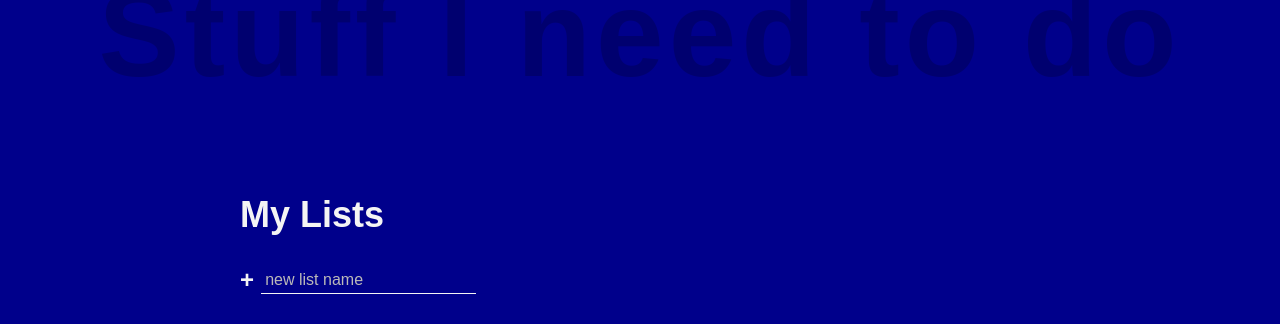
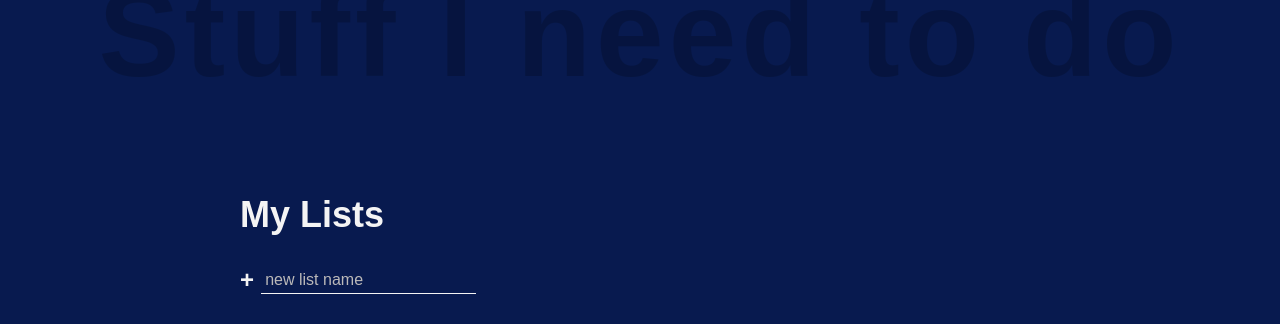
Before and after one commit to do2qnme13/to_do_list, a plain HTML site: page index.html in a window 1280 px wide. Drawn offline with Linux system fonts and the light colour scheme.

Commit message:
Update style.css

```diff
--- a/style.css
+++ b/style.css
@@ -1,5 +1,5 @@
 :root {
-  --clr-primary: darkblue;
+  --clr-primary: #081a4f;
   --clr-light: #f4f4f4;
   --clr-dark: #333;
   --clr-warning: rgb(99,36,36);
```
